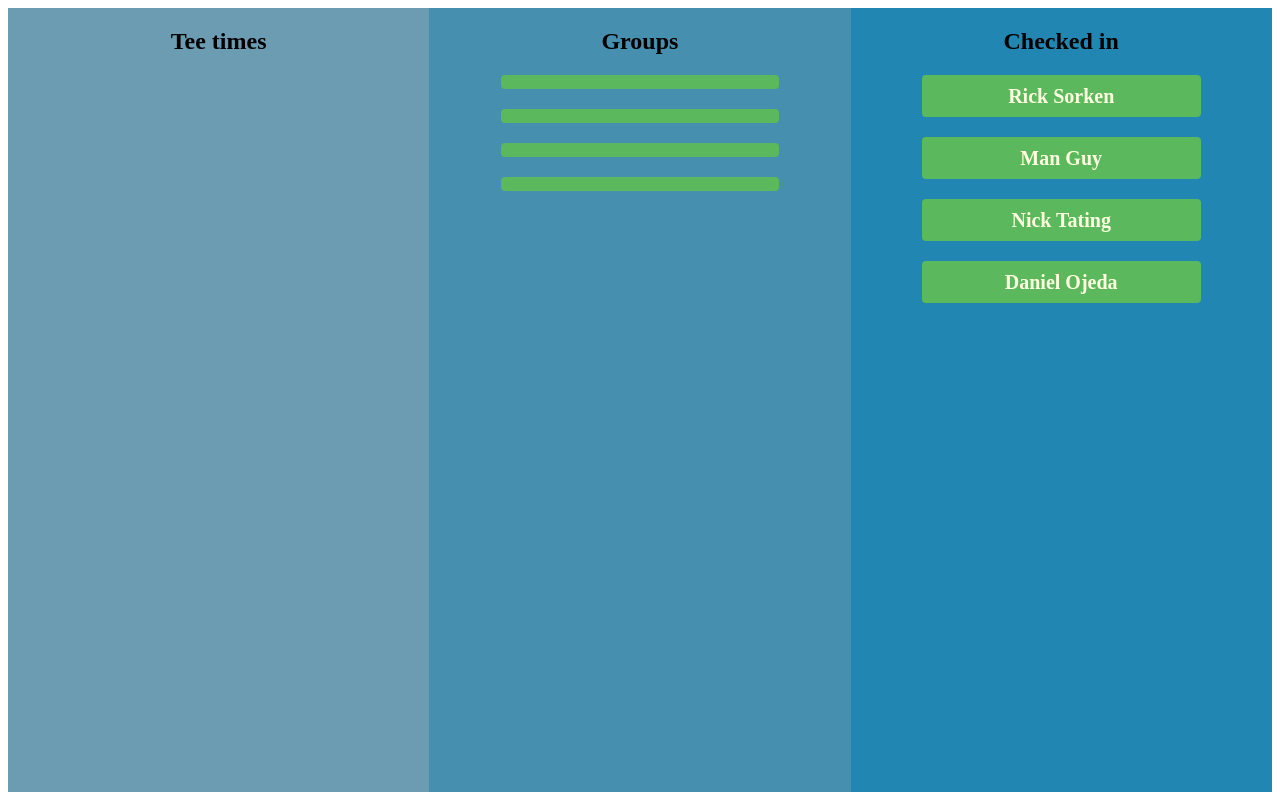
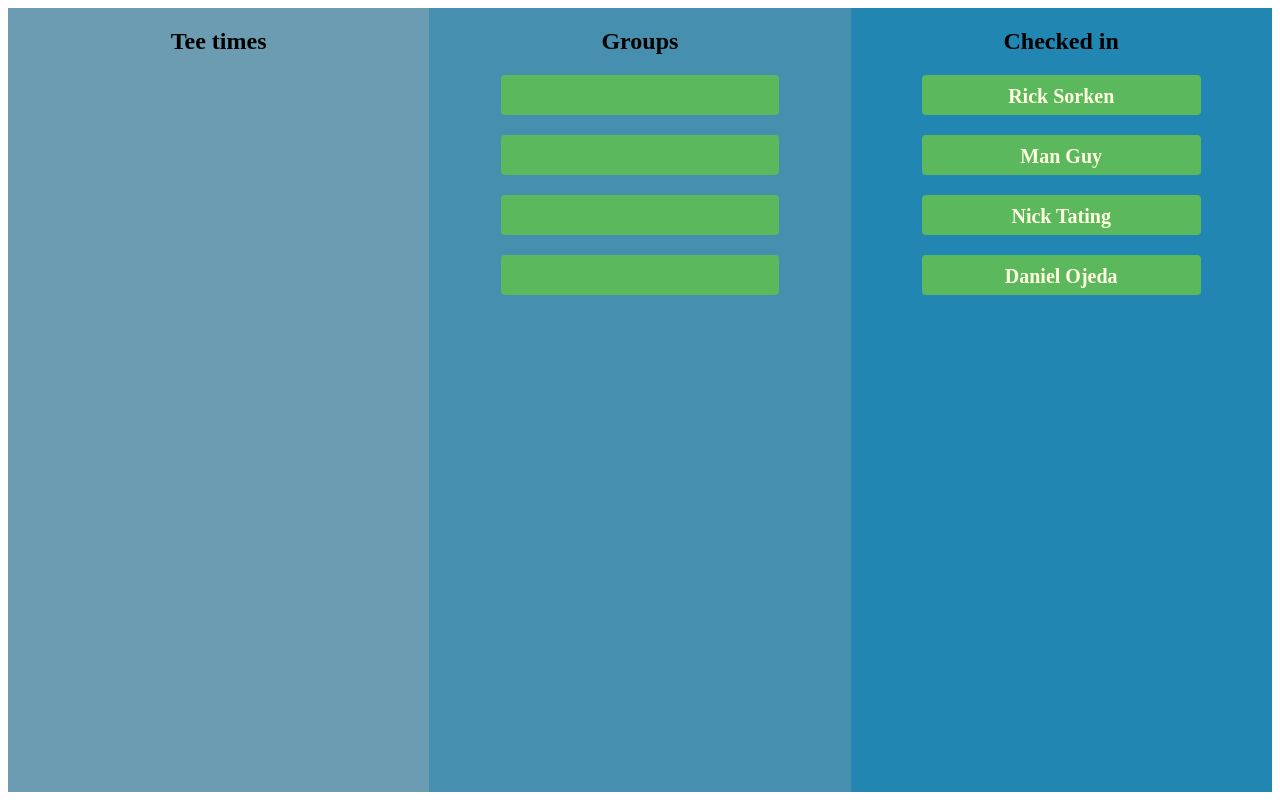
Before and after one commit to Danielo814/course_advisor, a plain HTML site: page index.html in a window 1280 px wide. Drawn offline with Linux system fonts and the light colour scheme.

Commit message:
resize boxes

```diff
--- a/style.css
+++ b/style.css
@@ -51,6 +51,7 @@ h2 {
     padding: 6px 12px;
     margin-bottom: 20px;
     width: 60%;
+    height: 26px;
     font-size: 20px;
     font-weight: 600;
     line-height: 28px;
```
